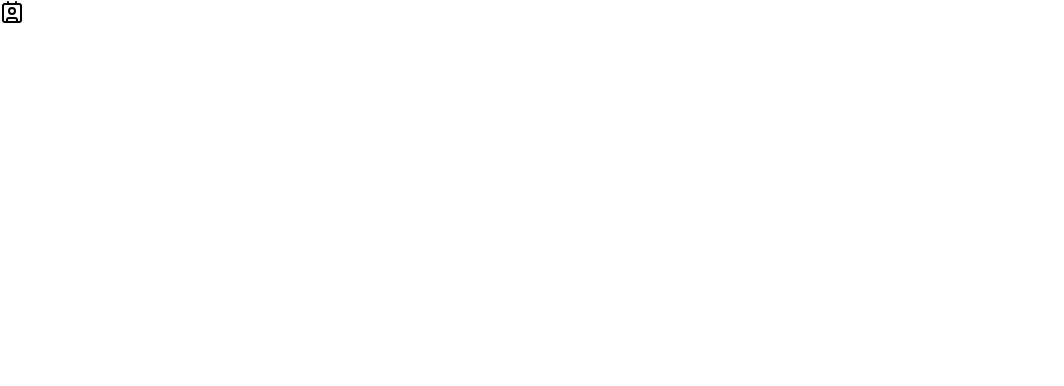
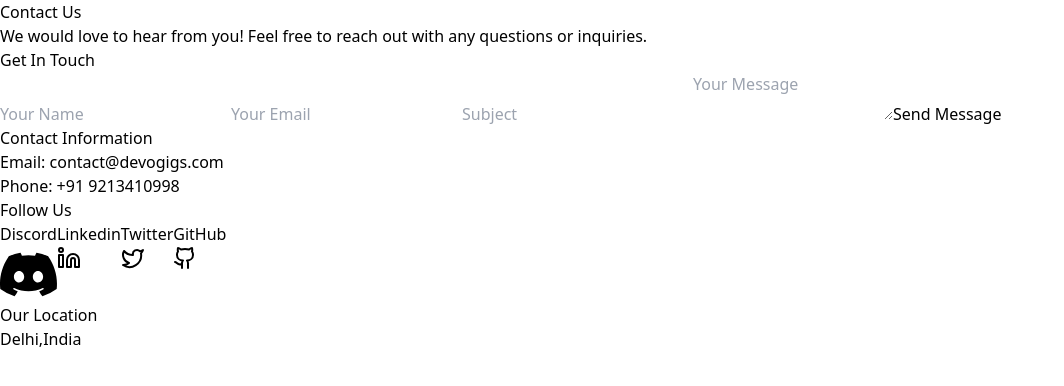
Before and after one commit to sahaniindrajit/DevoGigs, a React (Vite) app in the folder frontend/: page /contact in a window 1280 px wide. Shown: the top 386 px of the page, without its empty margins (0-1064 px from the left). Built offline with nearby package versions, Linux system fonts and the light colour scheme.

Commit message:
added contact and logo

```diff
--- a/frontend/src/Pages/contact.jsx
+++ b/frontend/src/Pages/contact.jsx
@@ -1,6 +1,7 @@
-import React, { useState } from 'react';
+import { useState } from 'react';
+import { Github, Twitter, Linkedin } from "lucide-react"
 
-const Contact = () => {
+function Contact() {
   const [formData, setFormData] = useState({
     name: '',
     email: '',
@@ -26,7 +27,7 @@
       {/* Hero Section */}
       <div className="text-center bg-gradient-to-r from-blue-500 to-purple-600 p-12 text-white mb-10 rounded-lg shadow-lg">
         <h1 className="text-4xl font-bold mb-4">Contact Us</h1>
-        <p className="text-lg">We'd love to hear from you! Feel free to reach out with any questions or inquiries.</p>
+        <p className="text-lg">We would love to hear from you! Feel free to reach out with any questions or inquiries.</p>
       </div>
 
       {/* Contact Form Section */}
@@ -81,29 +82,46 @@
       <section className="mb-12 p-6 bg-white shadow-md rounded-lg">
         <h2 className="text-3xl font-semibold mb-6 text-gray-700">Contact Information</h2>
         <p className="text-lg">Email: <a href="mailto:contact@devogigs.com" className="text-blue-500 hover:underline">contact@devogigs.com</a></p>
-        <p className="text-lg">Phone: <a href="tel:+11234567890" className="text-blue-500 hover:underline">+1 (123) 456-7890</a></p>
+        <p className="text-lg">Phone: <a href="+919213410998" className="text-blue-500 hover:underline">+91 9213410998</a></p>
       </section>
 
       {/* Social Media Links Section */}
       <section className="text-center mb-12">
         <h2 className="text-3xl font-semibold mb-6 text-gray-700">Follow Us</h2>
         <div className="flex justify-center gap-6">
-          <a href="https://twitter.com" target="_blank" rel="noopener noreferrer" className="text-3xl text-blue-500 transition-colors duration-300 hover:text-blue-600">
-            <i className="fab fa-twitter"></i>
-          </a>
-          <a href="https://facebook.com" target="_blank" rel="noopener noreferrer" className="text-3xl text-blue-500 transition-colors duration-300 hover:text-blue-600">
-            <i className="fab fa-facebook-f"></i>
-          </a>
-          <a href="https://linkedin.com" target="_blank" rel="noopener noreferrer" className="text-3xl text-blue-500 transition-colors duration-300 hover:text-blue-600">
-            <i className="fab fa-linkedin-in"></i>
-          </a>
+          <button
+            onClick={() => { window.location.href = 'https://discord.com/invite/axf2Qwv3' }}
+            className="text-gray-600 hover:text-gray-800 transition-colors">
+            <span className="sr-only">Discord</span>
+            <svg className="h-6 w-6" fill="currentColor" viewBox="0 0 24 24">
+              <path d="M20.317 4.37a19.791 19.791 0 0 0-4.885-1.515a.074.074 0 0 0-.079.037c-.21.375-.444.864-.608 1.25a18.27 18.27 0 0 0-5.487 0a12.64 12.64 0 0 0-.617-1.25a.077.077 0 0 0-.079-.037A19.736 19.736 0 0 0 3.677 4.37a.07.07 0 0 0-.032.027C.533 9.046-.32 13.58.099 18.057a.082.082 0 0 0 .031.057a19.9 19.9 0 0 0 5.993 3.03a.078.078 0 0 0 .084-.028a14.09 14.09 0 0 0 1.226-1.994a.076.076 0 0 0-.041-.106a13.107 13.107 0 0 1-1.872-.892a.077.077 0 0 1-.008-.128a10.2 10.2 0 0 0 .372-.292a.074.074 0 0 1 .077-.01c3.928 1.793 8.18 1.793 12.062 0a.074.074 0 0 1 .078.01c.12.098.246.198.373.292a.077.077 0 0 1-.006.127a12.299 12.299 0 0 1-1.873.892a.077.077 0 0 0-.041.107c.36.698.772 1.362 1.225 1.993a.076.076 0 0 0 .084.028a19.839 19.839 0 0 0 6.002-3.03a.077.077 0 0 0 .032-.054c.5-5.177-.838-9.674-3.549-13.66a.061.061 0 0 0-.031-.03zM8.02 15.33c-1.183 0-2.157-1.085-2.157-2.419c0-1.333.956-2.419 2.157-2.419c1.21 0 2.176 1.096 2.157 2.42c0 1.333-.956 2.418-2.157 2.418zm7.975 0c-1.183 0-2.157-1.085-2.157-2.419c0-1.333.955-2.419 2.157-2.419c1.21 0 2.176 1.096 2.157 2.42c0 1.333-.946 2.418-2.157 2.418z" />
+            </svg>
+          </button>
+          <button
+            onClick={() => { window.location.href = 'https://www.linkedin.com/company/devogig' }}
+            className="text-gray-600 hover:text-gray-800 transition-colors">
+            <span className="sr-only">Linkedin</span>
+            <Linkedin className="h-6 w-6" />
+          </button>
+          <button
+            onClick={() => { window.location.href = 'https://x.com/devogigs' }}
+            className="text-gray-600 hover:text-gray-800 transition-colors">
+            <span className="sr-only">Twitter</span>
+            <Twitter className="h-6 w-6" />
+          </button>
+          <button
+            onClick={() => { window.location.href = 'https://github.com/devogigs' }}
+            className="text-gray-600 hover:text-gray-800 transition-colors">
+            <span className="sr-only">GitHub</span>
+            <Github className="h-6 w-6" />
+          </button>
         </div>
       </section>
 
       {/* Optional Location Section */}
       <section className="text-center mb-12">
         <h2 className="text-3xl font-semibold mb-6 text-gray-700">Our Location</h2>
-        <p className="text-lg">123 Developer Lane, Code City, Techland</p>
+        <p className="text-lg">Delhi,India</p>
         {/* You can add a map iframe here if needed */}
       </section>
     </div>
--- a/frontend/src/Pages/home.jsx
+++ b/frontend/src/Pages/home.jsx
@@ -1,6 +1,6 @@
-import Card from "../Components/Card"
-import { redirect, useNavigate } from "react-router-dom";
-import { Briefcase, Calendar, Github, Twitter,Linkedin  } from "lucide-react"
+import logo from '../assets/dg__2_-removebg-preview.png'
+import { useNavigate } from "react-router-dom";
+import { Briefcase, Calendar, Github, Twitter, Linkedin, Contact } from "lucide-react"
 
 function Home() {
     const navigate = useNavigate();
@@ -9,28 +9,40 @@
         <>
             <div className="flex flex-col min-h-screen">
                 <header className="flex items-center justify-between p-4 bg-gray-100">
-                    <div className="text-2xl font-bold text-gray-800">DevConnect</div>
+                    <div className="flex items-center space-x-4">
+                        <div>
+                            <img src={logo} alt="Logo" className="h-10 w-10" />
+                        </div>
+                        <div className="text-2xl font-bold text-gray-800">DevoGigs</div>
+                    </div>
                     <nav className="flex space-x-4">
                         <button onClick={() => { navigate('/job') }}
 
                             className="flex items-center text-gray-600 hover:text-gray-800 transition-colors"
                         >
                             <Briefcase className="w-4 h-4 mr-1" />
-                            Job Opportunities
+                            Jobs
                         </button>
                         <button
-                            to="/events"
+                            onClick={() => { navigate('/event') }}
                             className="flex items-center text-gray-600 hover:text-gray-800 transition-colors"
                         >
                             <Calendar className="w-4 h-4 mr-1" />
-                            Tech Events
+                            Events
+                        </button>
+                        <button
+                            onClick={() => { navigate('/contact') }}
+                            className="flex items-center text-gray-600 hover:text-gray-800 transition-colors"
+                        >
+                            <Contact className="w-4 h-4 mr-1" />
+                            Contacts
                         </button>
                     </nav>
                 </header>
 
                 <main className="flex-grow">
                     <section className="container mx-auto px-4 py-16 text-center">
-                        <h1 className="text-4xl font-bold text-gray-900 mb-4">Welcome to DevConnect</h1>
+                        <h1 className="text-4xl font-bold text-gray-900 mb-4">Welcome to DevoGigs</h1>
                         <p className="text-xl text-gray-600 mb-8 max-w-2xl mx-auto">
                             A thriving community of developers, fostering collaboration, learning, and growth in the world of technology.
                         </p>
@@ -55,7 +67,7 @@
                     <div className="container mx-auto px-4">
                         <div className="flex justify-center space-x-6">
                             <button
-                                 onClick={() => { window.location.href = 'https://discord.com/invite/axf2Qwv3' }}
+                                onClick={() => { window.location.href = 'https://discord.com/invite/axf2Qwv3' }}
                                 className="text-gray-600 hover:text-gray-800 transition-colors">
                                 <span className="sr-only">Discord</span>
                                 <svg className="h-6 w-6" fill="currentColor" viewBox="0 0 24 24">
@@ -63,10 +75,10 @@
                                 </svg>
                             </button>
                             <button
-                                onClick={() => { window.location.href = 'https://x.com/devogigs' }}
+                                onClick={() => { window.location.href = 'https://www.linkedin.com/company/devogig' }}
                                 className="text-gray-600 hover:text-gray-800 transition-colors">
                                 <span className="sr-only">Linkedin</span>
-                                <Linkedin  className="h-6 w-6" />
+                                <Linkedin className="h-6 w-6" />
                             </button>
                             <button
                                 onClick={() => { window.location.href = 'https://x.com/devogigs' }}
@@ -82,7 +94,7 @@
                             </button>
                         </div>
                         <p className="mt-8 text-center text-gray-500 text-sm">
-                            Â© {new Date().getFullYear()} DevConnect. All rights reserved.
+                            © {new Date().getFullYear()} DevConnect. All rights reserved.
                         </p>
                     </div>
                 </footer>
```
Also changed, not shown: frontend/src/App.jsx (+7 -7 lines).
